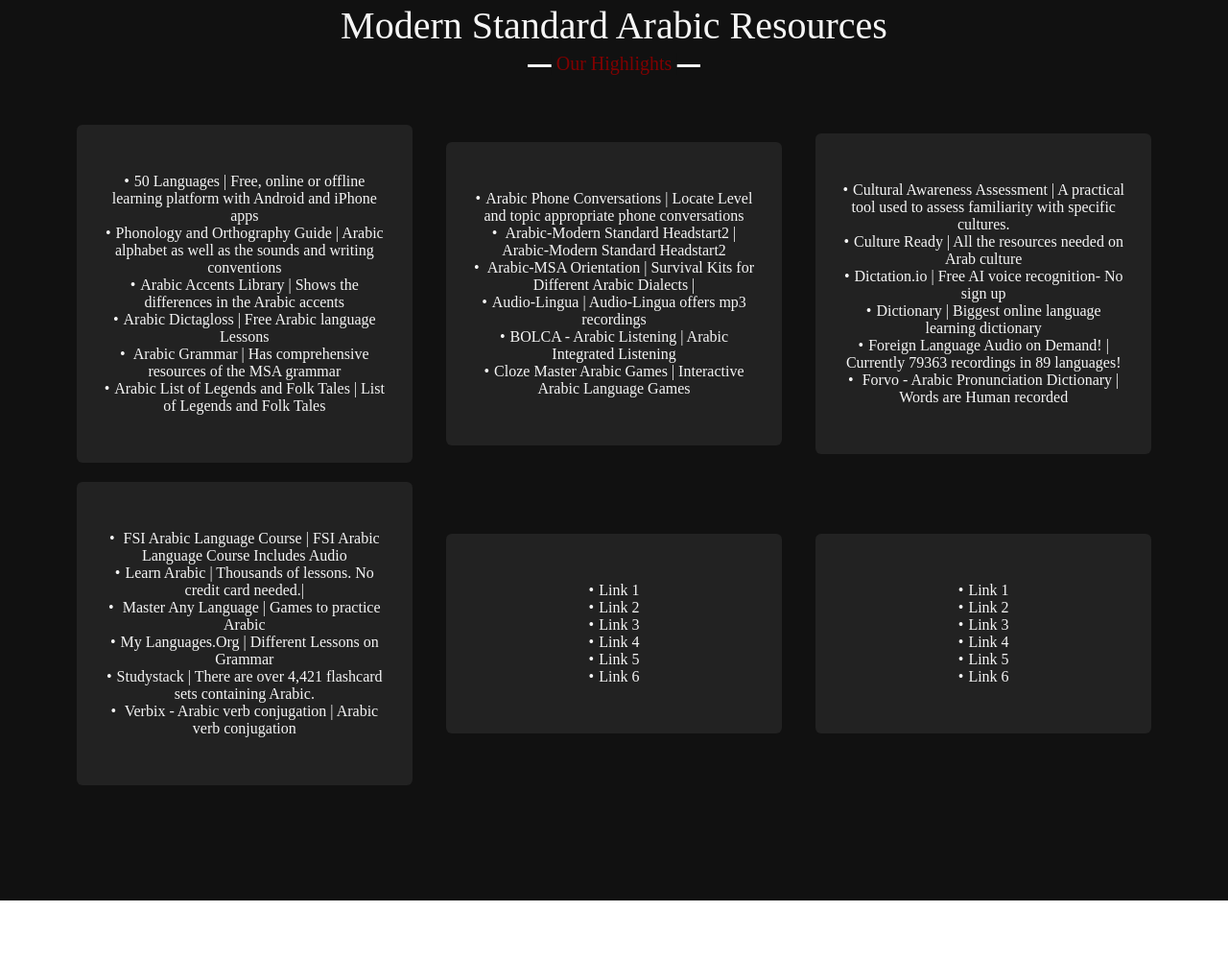
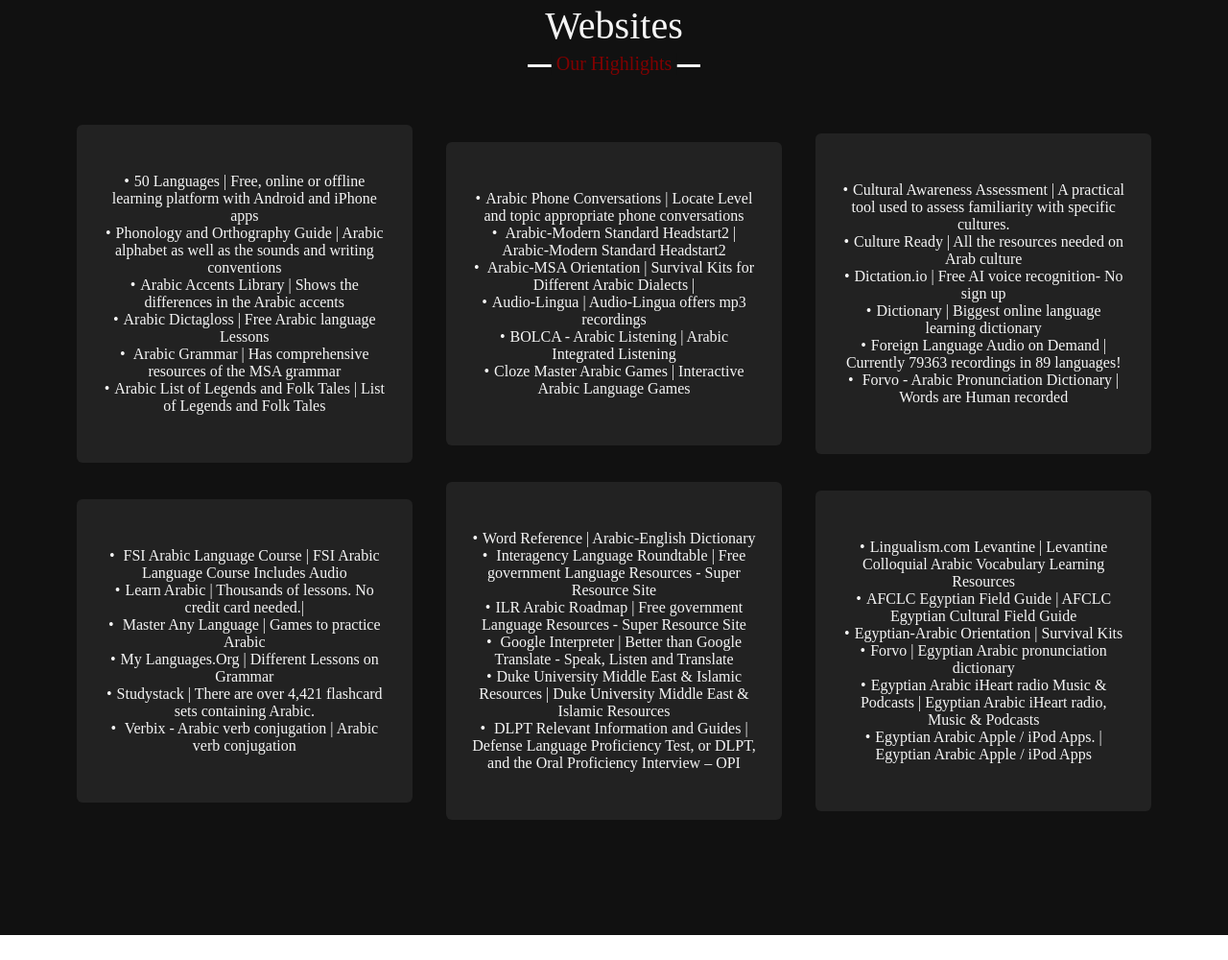
Before and after one commit to moayyadsaleh/linguistic-vault, a website: page index.html in a window 1280 px wide. Shown: the part 1628-2628 px from the top of the page at 96% size. Drawn offline with nearby package versions, Linux system fonts and the light colour scheme.

Commit message:
Add more resourxes

```diff
--- a/index.html
+++ b/index.html
@@ -65,7 +65,7 @@
 <!-- services section start -->
 <section class="services" id="services">
     <div class="max-width">
-        <h2 class="title">Modern Standard Arabic Resources</h2>
+        <h2 class="title">Websites</h2>
         <div class="serv-content">
             <!-- Card 1 -->
             <div class="card">
@@ -110,7 +110,7 @@
                             <li><a href="https://dictation.io./" target="_blank">Dictation.io | Free AI voice recognition- No sign up</a></li>
                             <li><a href="https://glosbe.com/" target="_blank">Dictionary | Biggest online language learning dictionary</a></li>
                             <!-- New links for Card 3 -->
-                            <li><a href="https://rhinospike.com/language/" target="_blank">Foreign Language Audio on Demand! | Currently 79363 recordings in 89 languages! </a></li>
+                            <li><a href="https://rhinospike.com/language/" target="_blank">Foreign Language Audio on Demand | Currently 79363 recordings in 89 languages! </a></li>
                             <li><a href="https://forvo.com/languages/ar/" target="_blank"> Forvo - Arabic Pronunciation Dictionary | Words are Human recorded </a></li>
                         </ul>
                     </div>
@@ -137,13 +137,13 @@
                 <div class="box">
                     <div class="links">
                         <ul>
-                            <li><a href="https://example.com/link25" target="_blank">Link 1</a></li>
-                            <li><a href="https://example.com/link26" target="_blank">Link 2</a></li>
-                            <li><a href="https://example.com/link27" target="_blank">Link 3</a></li>
-                            <li><a href="https://example.com/link28" target="_blank">Link 4</a></li>
+                            <li><a href="https://www.wordreference.com/enar/" target="_blank">Word Reference | Arabic-English Dictionary</a></li>
+                            <li><a href="https://www.govtilr.org/Web_LCTL/arabic.htm" target="_blank"> Interagency Language Roundtable | Free government Language Resources - Super Resource Site</a></li>
+                            <li><a href="https://govtilr.org/Roadmaps/Arabic%20Roadmap/Arabic%20Roadmap%20.html" target="_blank">ILR Arabic Roadmap | Free government Language Resources - Super Resource Site</a></li>
+                            <li><a href="https://www.google.com/search?q=Google+Interpreter" target="_blank"> Google Interpreter | Better than Google Translate - Speak, Listen and Translate</a></li>
                             <!-- New links for Card 5 -->
-                            <li><a href="https://example.com/link29" target="_blank">Link 5</a></li>
-                            <li><a href="https://example.com/link30" target="_blank">Link 6</a></li>
+                            <li><a href="https://guides.library.duke.edu/mideast" target="_blank">Duke University Middle East & Islamic Resources | Duke University Middle East & Islamic Resources</a></li>
+                            <li><a href="https://www.dliflc.edu/resources/dlpt-guides/" target="_blank"> DLPT Relevant Information and Guides | Defense Language Proficiency Test, or DLPT, and the Oral Proficiency Interview – OPI</a></li>
                         </ul>
                     </div>
                 </div>
@@ -153,13 +153,13 @@
                 <div class="box">
                     <div class="links">
                         <ul>
-                            <li><a href="https://example.com/link31" target="_blank">Link 1</a></li>
-                            <li><a href="https://example.com/link32" target="_blank">Link 2</a></li>
-                            <li><a href="https://example.com/link33" target="_blank">Link 3</a></li>
-                            <li><a href="https://example.com/link34" target="_blank">Link 4</a></li>
+                            <li><a href="https://lingualism.com/posts/posts-category-levantine-arabic/" target="_blank">Lingualism.com Levantine | Levantine Colloquial Arabic Vocabulary Learning Resources</a></li>
+                            <li><a href="https://www.airuniversity.af.edu/AFCLC/Display/Article/2788378/egypt/" target="_blank">AFCLC Egyptian Field Guide | AFCLC Egyptian Cultural Field Guide</a></li>
+                            <li><a href="https://fieldsupport.dliflc.edu/productList.aspx?v=lsk" target="_blank">Egyptian-Arabic Orientation | Survival Kits</a></li>
+                            <li><a href="https://forvo.com/languages/arz/" target="_blank">Forvo | Egyptian Arabic pronunciation dictionary</a></li>
                             <!-- New links for Card 6 -->
-                            <li><a href="https://example.com/link35" target="_blank">Link 5</a></li>
-                            <li><a href="https://example.com/link36" target="_blank">Link 6</a></li>
+                            <li><a href=" Egyptian Arabic iHeart radio Music & Podcasts" target="_blank">Egyptian Arabic iHeart radio Music & Podcasts | Egyptian Arabic iHeart radio, Music & Podcasts</a></li>
+                            <li><a href="https://www.apple.com/us/search/Egyptian-Arabic?src=globalnav" target="_blank">Egyptian Arabic Apple / iPod Apps. | Egyptian Arabic Apple / iPod Apps</a></li>
                         </ul>
                     </div>
                 </div>
```
